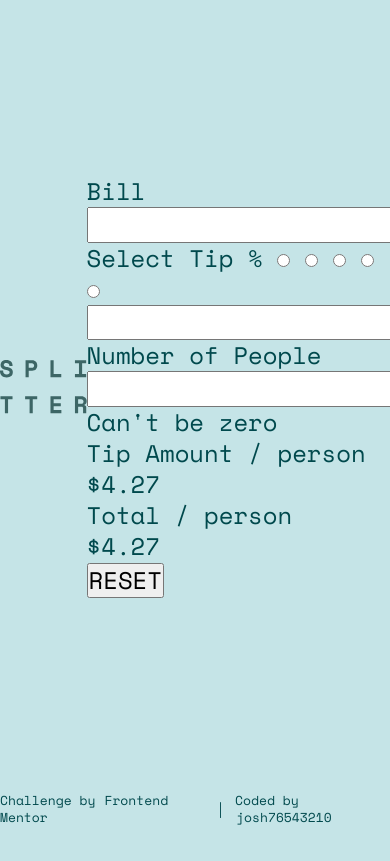
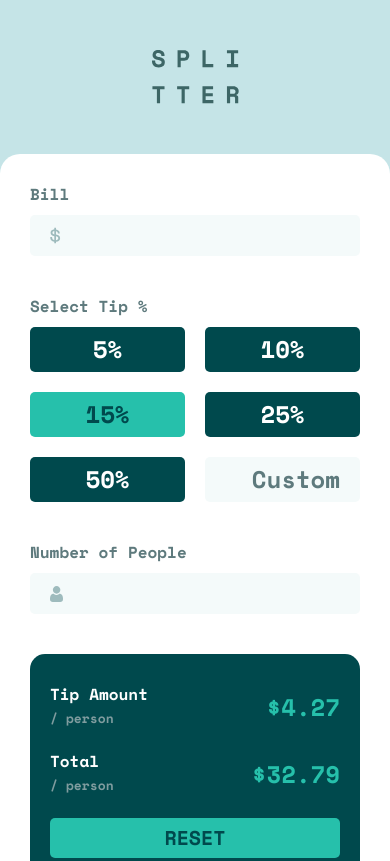
Before and after one commit to josh76543210/Frontend-Mentor---Tip-calculator-app-solution, a website built with Vite: page src/index.html in a window 390 px wide. Shown: the top 861 px of the page. Built offline with nearby package versions, Linux system fonts and the light colour scheme.

Commit message:
Added mobile css;

```diff
--- a/src/css/queries.css
+++ b/src/css/queries.css
@@ -1,7 +1,7 @@
 /**********************/
-/*     over 368px     */
+/*     over 448px     */
 /**********************/
-@media (min-width: 23em) {
+@media (min-width: 28em) {
   /* Main */
   main {
     min-height: calc(100vh - calc((70 / 16) * 1rem));
--- a/src/css/style.css
+++ b/src/css/style.css
@@ -52,7 +52,7 @@ body {
   font-size: calc((24 / 16) * 1rem);
   line-height: 1.3;
   font-family: "Space Mono", serif;
-  font-weight: 400;
+  font-weight: 700;
   color: var(--very-dark-cyan);
   background-color: var(--light-grayish-cyan);
 }
@@ -70,7 +70,221 @@ body {
 /* Main */
 main {
   min-height: calc(100vh - calc((100 / 16) * 1rem));
-  padding: calc((80 / 16) * 1rem) calc((30 / 16) * 1rem);
+
+  flex-direction: column;
+  gap: calc((50 / 16) * 1rem);
+}
+
+/* card */
+.card {
+  background-color: var(--white);
+  padding: calc((30 / 16) * 1rem);
+  border-radius: calc((20 / 16) * 1rem);
+
+  display: flex;
+  flex-direction: column;
+  gap: calc((40 / 16) * 1rem);
+}
+
+/* form */
+.card__form {
+  display: flex;
+  flex-direction: column;
+  gap: calc((40 / 16) * 1rem);
+}
+
+.card__form .form-control {
+  position: relative;
+}
+
+.card__form .form-control > label,
+.card__form .radio-label {
+  color: var(--dark-grayish-cyan);
+  font-size: calc((16 / 16) * 1rem);
+  margin-bottom: calc((10 / 16) * 1rem);
+
+  display: block;
+}
+
+input {
+  width: 100%;
+
+  display: block;
+}
+
+input[type="number"] {
+  padding: calc((5 / 16) * 1rem) calc((20 / 16) * 1rem) calc((5 / 16) * 1rem)
+    calc((45 / 16) * 1rem);
+  color: inherit;
+  border: none;
+  background: var(--very-light-grayish-cyan);
+  background-repeat: no-repeat;
+  background-position: center left calc((20 / 16) * 1rem);
+  border-radius: calc((5 / 16) * 1rem);
+  text-align: right;
+}
+
+input[type="number"]:focus {
+  outline: var(--strong-cyan) calc((2 / 16) * 1rem) solid;
+}
+
+input[type="number"]#bill {
+  background-image: url(../img/icon-dollar.svg);
+}
+
+input[type="number"]#people {
+  background-image: url(../img/icon-person.svg);
+}
+
+/* Chrome, Safari, Edge, Opera */
+input::-webkit-outer-spin-button,
+input::-webkit-inner-spin-button {
+  -webkit-appearance: none;
+  margin: 0;
+}
+
+/* Firefox */
+input[type="number"] {
+  -moz-appearance: textfield;
+  appearance: textfield;
+}
+
+.radio-control {
+  display: grid;
+  grid-template-columns: 1fr 1fr;
+  gap: calc((20 / 16) * 1rem);
+}
+
+.radio-control input[type="radio"] {
+  display: none;
+}
+
+#tipinput {
+  padding-left: calc((5 / 16) * 1rem);
+
+  display: none;
+}
+
+#tipinput::placeholder {
+  color: var(--dark-grayish-cyan);
+}
+
+.radio-control input + label {
+  cursor: pointer;
+  background-color: var(--very-dark-cyan);
+  color: var(--white);
+  border-radius: calc((5 / 16) * 1rem);
+  text-align: center;
+  padding: calc((7 / 16) * 1rem);
+}
+
+.radio-control input + label:hover,
+.radio-control input + label:focus {
+  outline: none;
+  background-color: var(--light-grayish-cyan);
+  color: var(--very-dark-cyan);
+}
+
+.radio-control input:checked + label {
+  background-color: var(--strong-cyan);
+  color: var(--very-dark-cyan);
+}
+
+.radio-control input#tipcustom + label {
+  background-color: var(--very-light-grayish-cyan);
+  color: var(--dark-grayish-cyan);
+  text-align: right;
+  padding-right: calc((20 / 16) * 1rem);
+}
+
+.radio-control input#tipcustom + label:hover,
+.radio-control input#tipcustom + label:focus {
+  outline: none;
+  background-color: var(--light-grayish-cyan);
+  color: var(--very-dark-cyan);
+}
+
+.radio-control input#tipcustom:checked + label {
+  display: none;
+}
+
+.radio-control input#tipcustom:checked + label {
+  display: none;
+}
+
+.radio-control input#tipcustom:checked ~ #tipinput {
+  display: block;
+}
+
+.errormessage {
+  padding: calc((5 / 16) * 1rem) 0;
+  text-align: right;
+  color: red;
+  font-size: calc((16 / 16) * 1rem);
+
+  display: none;
+}
+
+[aria-invalid="true"] {
+  outline: 2px solid red;
+}
+
+[aria-invalid="true"] ~ .errormessage {
+  display: block;
+}
+
+/* display */
+.card__display {
+  background: var(--very-dark-cyan);
+  color: var(--white);
+  border-radius: calc((15 / 16) * 1rem);
+  padding: calc((20 / 16) * 1rem);
+  padding-top: calc((30 / 16) * 1rem);
+
+  display: flex;
+  flex-direction: column;
+  gap: calc((20 / 16) * 1rem);
+}
+
+.tip-amount-container,
+.total-container {
+  display: flex;
+  align-items: center;
+  justify-content: space-between;
+}
+
+.card__display h2 {
+  font-size: calc((16 / 16) * 1rem);
+}
+
+.card__display h2 span {
+  font-size: calc((13 / 16) * 1rem);
+  color: var(--grayish-cyan);
+  line-height: 2;
+
+  display: block;
+}
+
+#tip-amount,
+#total {
+  color: var(--strong-cyan);
+}
+
+button[type="reset"] {
+  cursor: pointer;
+  width: 100%;
+  font-size: calc((20 / 16) * 1rem);
+  padding: calc((7 / 16) * 1rem);
+  background-color: var(--strong-cyan);
+  border: none;
+  color: var(--very-dark-cyan);
+  border-radius: calc((5 / 16) * 1rem);
+}
+
+button[type="reset"]:hover,
+button[type="reset"]:focus {
+  outline: none;
+  background-color: var(--light-grayish-cyan);
 }
 
 /* Footer */
@@ -108,5 +322,5 @@ footer {
 }
 
 .attribution a:focus {
-  outline: calc((2 / 16) * 1rem) dashed var(--white);
+  outline: calc((2 / 16) * 1rem) dashed var(--very-dark-cyan);
 }
--- a/src/index.html
+++ b/src/index.html
@@ -29,28 +29,72 @@
             <input type="number" name="bill" id="bill" />
           </div>
           <div class="form-control">
-            <label>Select Tip %</label>
-            <input type="radio" name="tip" id="tip5" />
-            <input type="radio" name="tip" id="tip10" />
-            <input type="radio" name="tip" id="tip15" />
-            <input type="radio" name="tip" id="tip25" />
-            <input type="radio" name="tip" id="tip50" />
-            <input type="number" name="tipcustom" id="tipcustom" />
+            <p class="radio-label" id="tip-selector-label">Select Tip %</p>
+            <div class="radio-control">
+              <input
+                type="radio"
+                name="tip"
+                id="tip5"
+                value="5"
+                aria-labelledby="tip-selector-label"
+              />
+              <label for="tip5" tabindex="0">5%</label>
+              <input type="radio" name="tip" id="tip10" value="10" /><label
+                for="tip10"
+                tabindex="0"
+                >10%</label
+              >
+              <input
+                type="radio"
+                name="tip"
+                id="tip15"
+                value="15"
+                checked
+              /><label for="tip15" tabindex="0">15%</label>
+              <input type="radio" name="tip" id="tip25" value="25" /><label
+                for="tip25"
+                tabindex="0"
+                >25%</label
+              >
+              <input type="radio" name="tip" id="tip50" value="50" /><label
+                for="tip50"
+                tabindex="0"
+                >50%</label
+              >
+              <input
+                type="radio"
+                name="tip"
+                id="tipcustom"
+                value="custom"
+              /><label for="tipcustom" tabindex="0">Custom</label>
+              <input
+                type="number"
+                name="tipinput"
+                id="tipinput"
+                placeholder="Custom"
+              />
+            </div>
           </div>
           <div class="form-control">
             <label for="people">Number of People</label>
-            <input type="number" name="people" id="people" />
-            <p>Can't be zero</p>
+            <input
+              type="number"
+              name="people"
+              id="people"
+              aria-errormessage="people-error"
+              aria-invalid="false"
+            />
+            <p class="errormessage" id="people-error">Can't be zero</p>
           </div>
         </form>
         <div class="card__display">
           <div class="tip-amount-container">
-            <p>Tip Amount <span>/ person</span></p>
+            <h2>Tip Amount <span>/ person</span></h2>
             <p id="tip-amount">$4.27</p>
           </div>
           <div class="total-container">
-            <p>Total <span>/ person</span></p>
-            <p id="total">$4.27</p>
+            <h2>Total <span>/ person</span></h2>
+            <p id="total">$32.79</p>
           </div>
           <button type="reset">RESET</button>
         </div>
```
